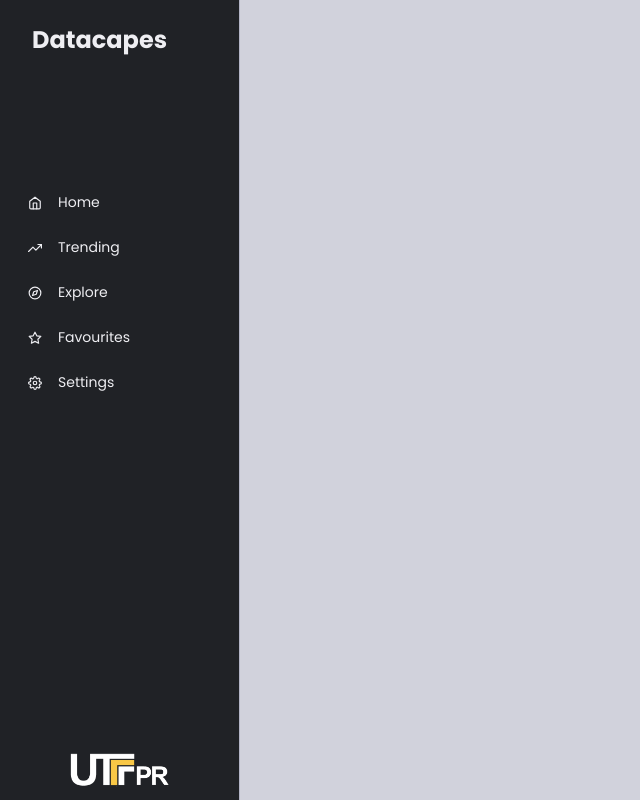
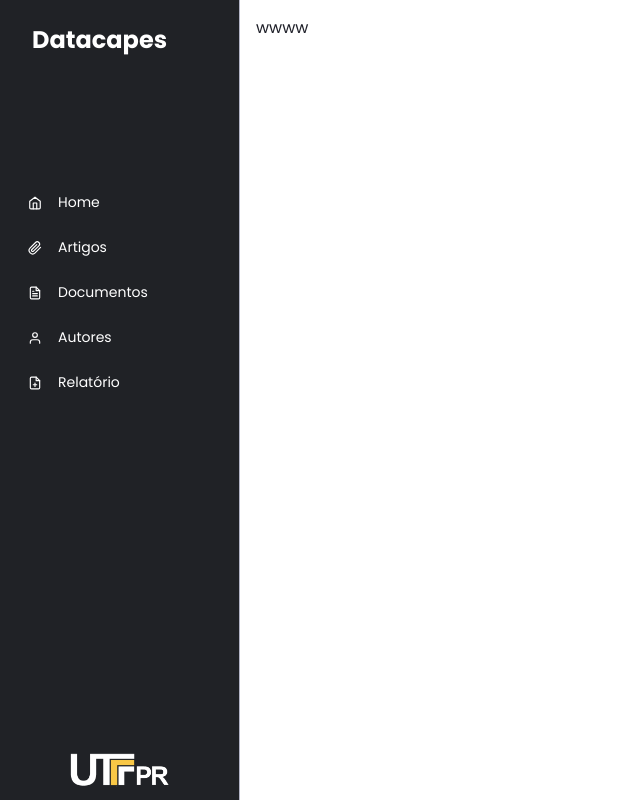
Before and after one commit to utfpr/ppgcc-cm-datacapes-front, a Next.js app: page / in a window 1280 px wide. Shown: the whole page, without its empty margins (0-640 px from the left). Built offline with nearby package versions, Linux system fonts and the light colour scheme.

Commit message:
feat: 🎸 ( 90%) Navbar component apllied to pages

```diff
--- a/components/MobileNav/index.tsx
+++ b/components/MobileNav/index.tsx
@@ -1,4 +1,4 @@
-import { Flex, FlexProps, IconButton, Text, useColorModeValue } from "@chakra-ui/react";
+import { Flex, FlexProps, IconButton, Image, Text, useColorModeValue } from "@chakra-ui/react";
 import { FiMenu } from "react-icons/fi";
 
 interface MobileProps extends FlexProps {
@@ -11,21 +11,25 @@ export const MobileNav = ({ onOpen, ...rest }: MobileProps) => {
         px={{ base: 4, md: 24 }}
         height="20"
         alignItems="center"
-        bg={useColorModeValue('dark', 'dark')}
+
+        bg={useColorModeValue('dark.black', 'dark.black')}
         borderBottomWidth="1px"
-        borderBottomColor={useColorModeValue('gray.200', 'gray.700')}
         justifyContent="flex-start"
         {...rest}>
         <IconButton
           variant="outline"
           onClick={onOpen}
+          color="white"
           aria-label="open menu"
           icon={<FiMenu />}
         />
 
-        <Text fontSize="2xl" ml="8" fontFamily="monospace" fontWeight="bold">
-          Logo
-        </Text>
+      <Text fontSize="2xl" marginLeft={"5"} color="white" fontFamily="Poppins" fontWeight="bold">
+        Datacapes
+      </Text>
+      <Flex justifyContent={"center"} position="absolute"  right={"10"}>
+                    <Image src="logo3.svg" w="100px" />
+                </Flex>
       </Flex>
     );
   };
--- a/components/NavItem/index.tsx
+++ b/components/NavItem/index.tsx
@@ -16,8 +16,9 @@ export const NavItem = ({ icon, children, ...rest }: NavItemProps) => {
           borderRadius="lg"
           role="group"
           cursor="pointer"
+          color="white"
           _hover={{
-            bg: 'yellow.dark',
+            bg: 'yellow.orange',
             color: 'white',
           }}
           {...rest}>
--- a/components/Navbar/index.tsx
+++ b/components/Navbar/index.tsx
@@ -1,5 +1,45 @@
-export function Navbar(){
-    return (
-        <>.</>
-    )
+import React, { ReactNode } from 'react';
+import {
+  Box,
+  useColorModeValue,
+  Drawer,
+  DrawerContent,
+  useDisclosure,
+} from '@chakra-ui/react';
+import { MobileNav } from '../MobileNav';
+import { SidebarContent } from '../Sidebar';
+
+
+
+export default function Navbar({ children }: { children: ReactNode }) {
+  const { isOpen, onOpen, onClose } = useDisclosure();
+  return (
+    <Box>
+    <Box minH="100vh" bg={useColorModeValue('white', 'white')}>
+      <SidebarContent
+        onClose={() => onClose}
+        display={{ base: 'none', md: 'block' }}
+      />
+
+      <Drawer
+        autoFocus={false}
+        isOpen={isOpen}
+        placement="left"
+        onClose={onClose}
+        returnFocusOnClose={false}
+        onOverlayClick={onClose}
+        size="full">
+        <DrawerContent>
+          <SidebarContent onClose={onClose} />
+        </DrawerContent>
+      </Drawer>
+      <MobileNav display={{ base: 'flex', md: 'none' }} onOpen={onOpen} />
+      <Box ml={{ base: 0, md: 60 }} p="4">
+        {children}
+      </Box>
+    </Box>
+
+    </Box>
+
+  );
 }
--- a/components/Sidebar/index.tsx
+++ b/components/Sidebar/index.tsx
@@ -1,15 +1,15 @@
 import { Box, BoxProps, CloseButton, Flex, Image, Text, useColorModeValue } from "@chakra-ui/react";
 import { IconType } from "react-icons";
-import { FiCompass, FiHome, FiSettings, FiStar, FiTrendingUp } from "react-icons/fi";
+import { FiHome,FiUser, FiPaperclip, FiFileText, FiFilePlus } from "react-icons/fi";
 import { NavItem } from "../NavItem";
 
 
 const LinkItems: Array<LinkItemProps> = [
     { name: 'Home', icon: FiHome },
-    { name: 'Trending', icon: FiTrendingUp },
-    { name: 'Explore', icon: FiCompass },
-    { name: 'Favourites', icon: FiStar },
-    { name: 'Settings', icon: FiSettings },
+    { name: 'Artigos', icon: FiPaperclip },
+    { name: 'Documentos', icon: FiFileText },
+    { name: 'Autores', icon: FiUser },
+    { name: 'Relatório', icon: FiFilePlus },
 ];
 
 
@@ -25,7 +25,7 @@ interface SidebarProps extends BoxProps {
 export const SidebarContent = ({ onClose, ...rest }: SidebarProps) => {
     return (
         <Box
-            bg={useColorModeValue('dark', 'dark')}
+            bg={useColorModeValue('dark.black', 'dark.black')}
             borderRight="1px"
             borderRightColor={useColorModeValue('gray.200', 'gray.700')}
             w={{ base: 'full', md: 60 }}
@@ -35,7 +35,7 @@ export const SidebarContent = ({ onClose, ...rest }: SidebarProps) => {
             {...rest}>
             <Box position="relative" display={"flex"} flexDir="column" h="100%" paddingBlockEnd={"100px"} >
                 <Flex h="20" alignItems="center" mx="8" justifyContent="space-between" marginBlockEnd={"100px"}>
-                    <Text fontSize="2xl" fontFamily="Poppins" fontWeight="bold">
+                    <Text fontSize="2xl" color="white" fontFamily="Poppins" fontWeight="bold">
                         Datacapes
                     </Text>
                     <CloseButton display={{ base: 'flex', md: 'none' }} onClick={onClose} />
--- a/pages/_app.tsx
+++ b/pages/_app.tsx
@@ -1,12 +1,15 @@
 import { ChakraProvider } from '@chakra-ui/react'
 import type { AppProps } from 'next/app'
+import Navbar from '../components/Navbar'
+
 import { theme } from '../styles/theme'
 
 function MyApp({ Component, pageProps }: AppProps) {
   return (
   <ChakraProvider theme={theme}>
-
+    <Navbar>
     <Component {...pageProps} />
+    </Navbar>
   </ChakraProvider>
   )
 }
--- a/pages/index.tsx
+++ b/pages/index.tsx
@@ -1,60 +1,5 @@
-import React, { ReactNode } from 'react';
-import {
-  IconButton,
-  Box,
-  CloseButton,
-  Flex,
-  Icon,
-  useColorModeValue,
-  Link,
-  Drawer,
-  DrawerContent,
-  Text,
-  useDisclosure,
-  BoxProps,
-  FlexProps,
-  Image,
-} from '@chakra-ui/react';
-import {
-  FiHome,
-  FiTrendingUp,
-  FiCompass,
-  FiStar,
-  FiSettings,
-  FiMenu,
-} from 'react-icons/fi';
-import { IconType } from 'react-icons';
-import { ReactText } from 'react';
-import { MobileNav } from '../components/MobileNav';
-import { NavItem } from '../components/NavItem';
-import { SidebarContent } from '../components/Sidebar';
-
-
-
-export default function Home({ children }: { children: ReactNode }) {
-  const { isOpen, onOpen, onClose } = useDisclosure();
+export default function Index(){
   return (
-    <Box minH="100vh" bg={useColorModeValue('gray.100', 'gray.900')}>
-      <SidebarContent
-        onClose={() => onClose}
-        display={{ base: 'none', md: 'block' }}
-      />
-      <Drawer
-        autoFocus={false}
-        isOpen={isOpen}
-        placement="left"
-        onClose={onClose}
-        returnFocusOnClose={false}
-        onOverlayClick={onClose}
-        size="full">
-        <DrawerContent>
-          <SidebarContent onClose={onClose} />
-        </DrawerContent>
-      </Drawer>
-      <MobileNav display={{ base: 'flex', md: 'none' }} onOpen={onOpen} />
-      <Box ml={{ base: 0, md: 60 }} p="4">
-        {children}
-      </Box>
-    </Box>
-  );
+      <>wwww</>
+  )
 }
--- /dev/null
+++ b/pages/trending.tsx
@@ -0,0 +1,5 @@
+export default function Trending(){
+    return (
+        <>wwww</>
+    )
+}
--- a/styles/theme.ts
+++ b/styles/theme.ts
@@ -18,12 +18,18 @@ export const theme = extendTheme({
             '50': '#F7F8FA',
             '100': '#E5E7EE',
         },
-        dark: '#202226',
+        dark: {
+            'black': '#202226',
+            'grey': '#3A3B3C'
+        },
         yellow:{
             'mustard': '#FEDC56',
             'light': '#FEEA7F',
             'dark': '#F9C846',
+            'orange': '#ECB753'
         },
+
+
     },
     fonts: {
         heading: 'Poppins',
@@ -33,7 +39,6 @@ export const theme = extendTheme({
         global : {
             body: {
                 bg: 'dark',
-                color: 'gray.50',
             }
         }
     }
```
